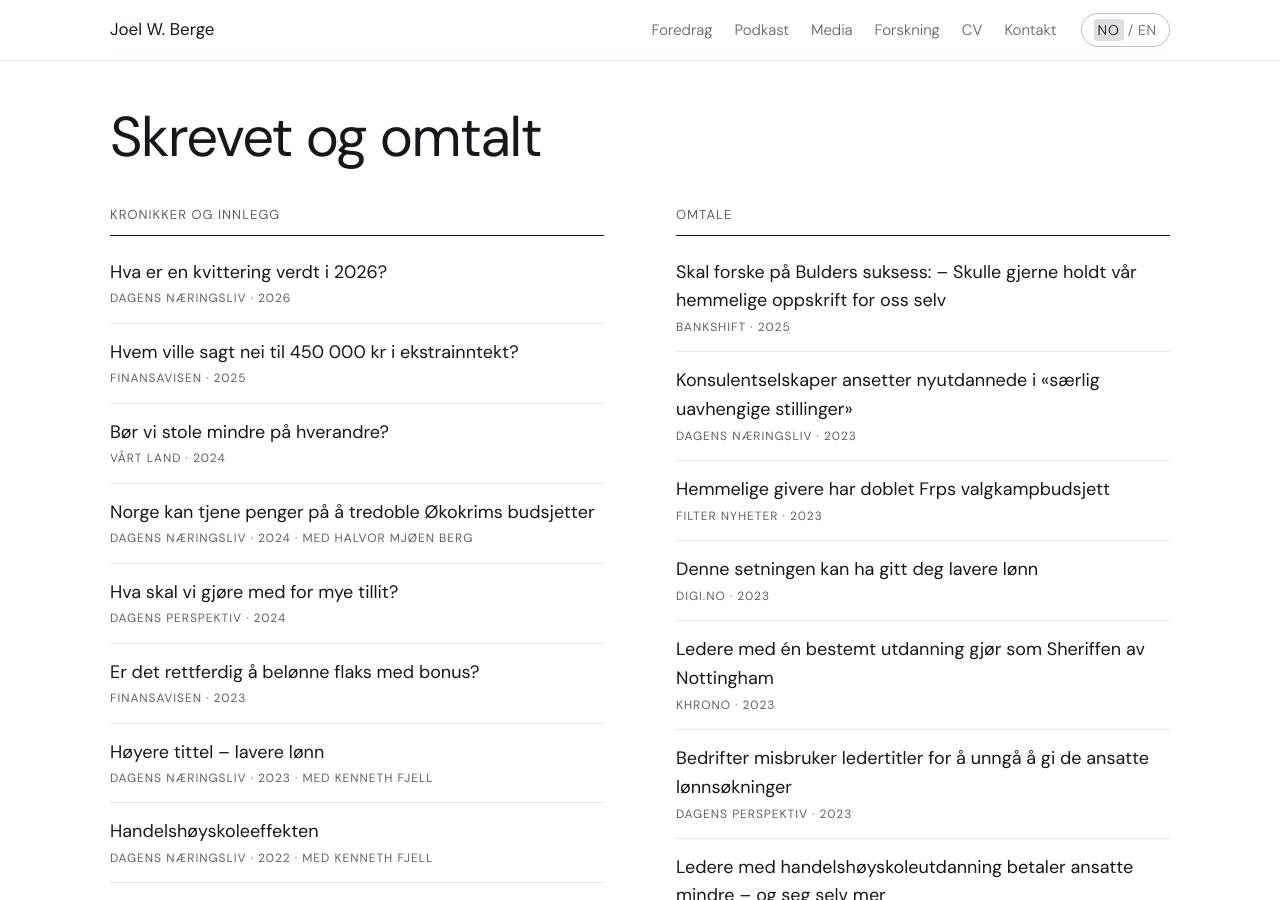
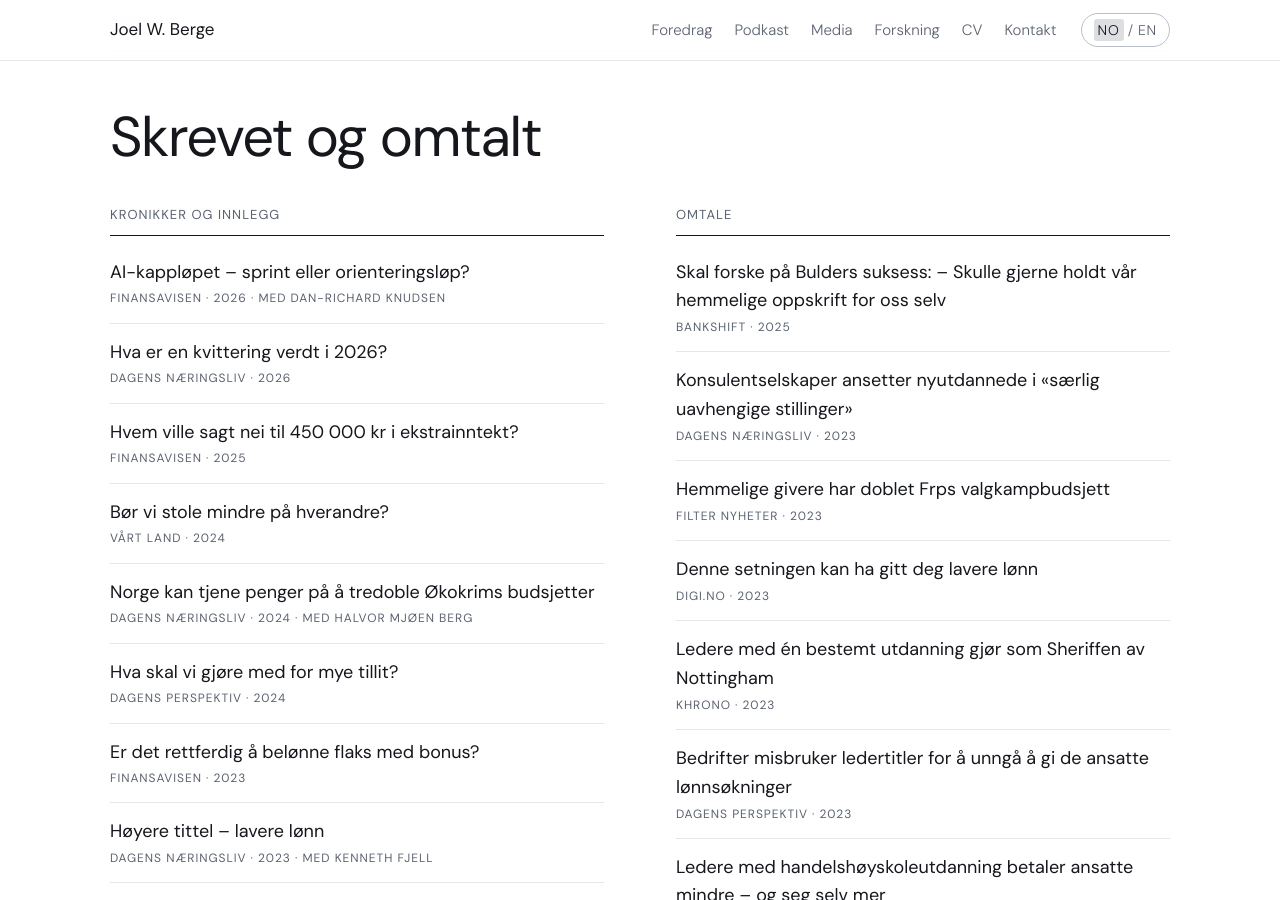
Before and after one commit to joelberge/joelberge.github.io, a Jekyll site: the page built from index.html, in a window 1280 px wide and 900 px high, scrolled down 4891 px. Built offline with Jekyll 4.4.1, drawn with Linux system fonts in a browser that asks for light colours; some of the changed text lies outside the part shown.

Commit message:
Add Finansavisen op-ed on the AI race; UHR-OA role from 2025
- 'AI-kappløpet – sprint eller orienteringsløp?' (Finansavisen, 2026, with
  Dan-Richard Knudsen) listed under op-eds and as coverage of KI-kompasset

Co-Authored-By: Claude Opus 5.5 <noreply@anthropic.com>
Claude-Session: https://claude.ai/code/session_01QuEDscUrZkVPfLcMTuAdVm

```diff
--- a/_data/cv.yml
+++ b/_data/cv.yml
@@ -33,7 +33,7 @@
 
 - heading: { nb: Verv og forskningsmidler, en: Service and grants }
   items:
-    - when: { nb: I dag, en: Current }
+    - when: 2025–
       what: { nb: "NHHs representant i Nasjonalt fagorgan for etikk i økonomisk-administrative fag (UHR-ØA)", en: "NHH's representative on the National Council for Ethics in Business and Administration (UHR-ØA)" }
     - when: 2022–
       what: { nb: "Styremedlem, Hauge Microfinance", en: "Board member, Hauge Microfinance" }
--- a/_data/media.yml
+++ b/_data/media.yml
@@ -1,6 +1,11 @@
 # Op-eds Joel has written, and news stories that cover his work. Newest first.
 
 opeds:
+  - title: AI-kappløpet – sprint eller orienteringsløp?
+    outlet: Finansavisen
+    with: Dan-Richard Knudsen
+    year: 2026
+    link: https://www.finansavisen.no/teknologi/2026/03/05/8332434/ai-kapplopet-sprint-eller-orienteringslop-
   - title: Hva er en kvittering verdt i 2026?
     outlet: Dagens Næringsliv
     year: 2026
--- a/_data/publications.yml
+++ b/_data/publications.yml
@@ -39,6 +39,10 @@
   year: forthcoming
   status: forthcoming
   featured: true
+  press:
+    - title: AI-kappløpet – sprint eller orienteringsløp?
+      outlet: Finansavisen
+      link: https://www.finansavisen.no/teknologi/2026/03/05/8332434/ai-kapplopet-sprint-eller-orienteringslop-
   image: /assets/img/research/ki-kompasset.webp
   image_width: 900
   image_height: 1069
```
